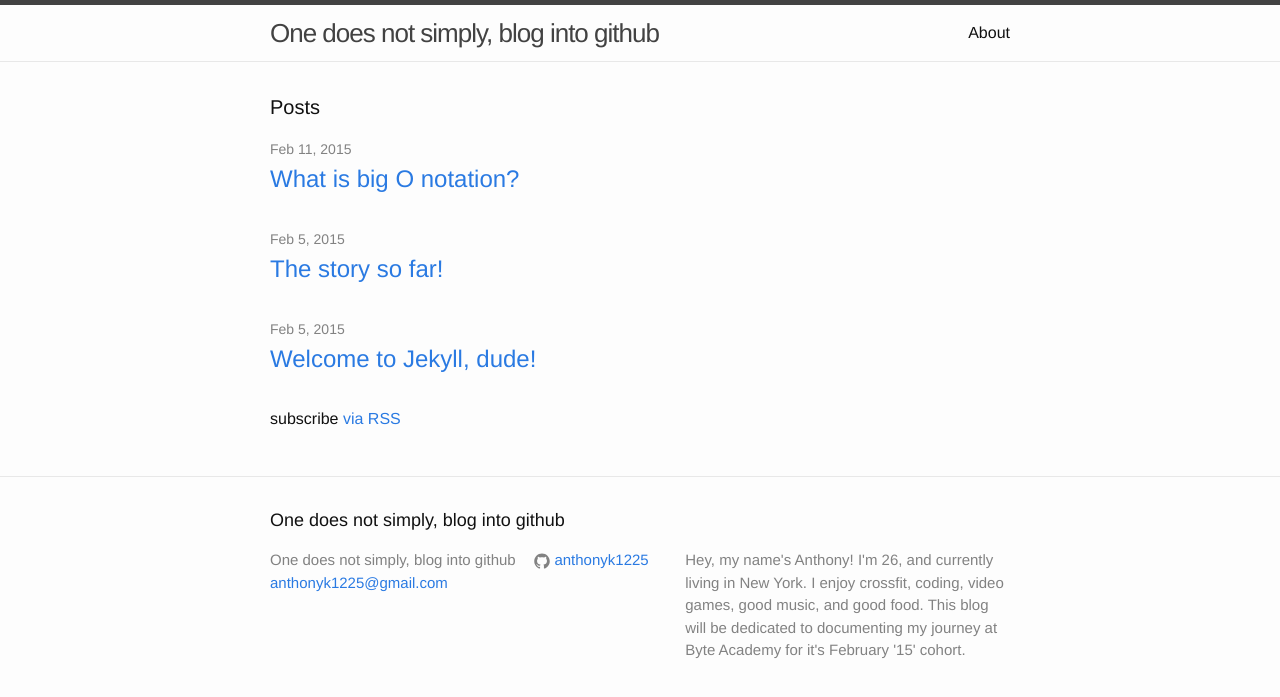
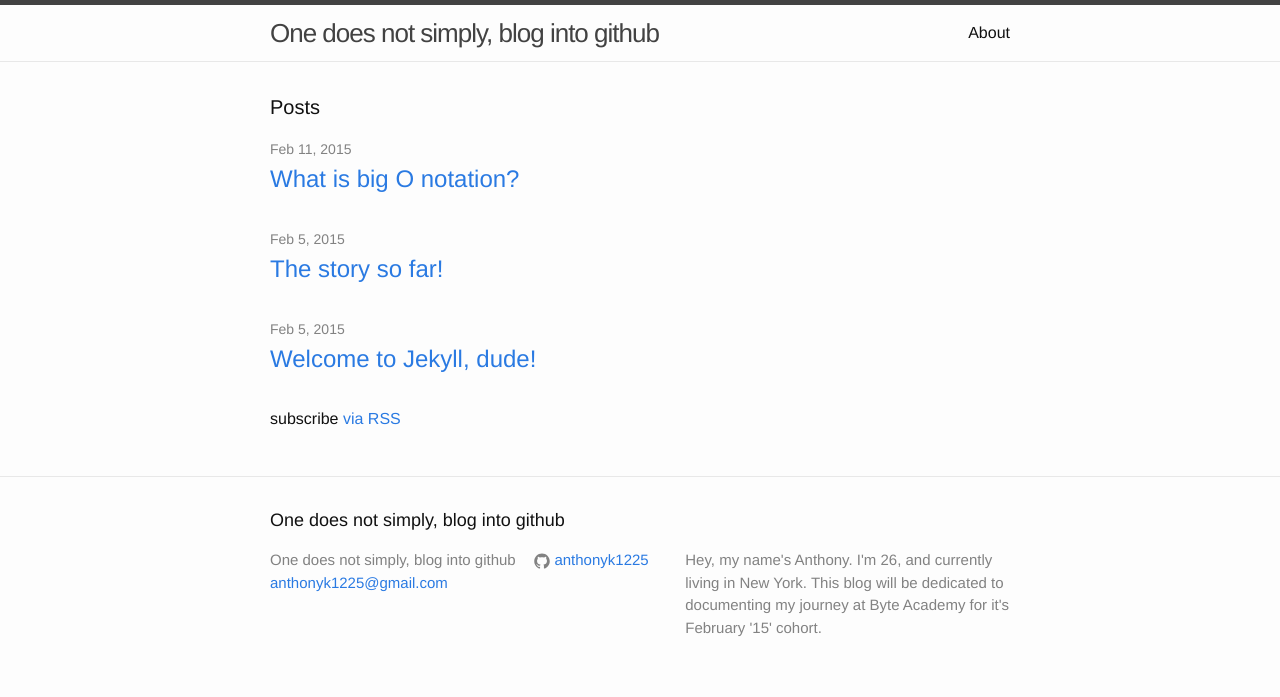
Before and after one commit to anthonyk1225/anthonyk1225.github.io, a Jekyll site: the page built from index.html, in a window 1280 px wide. Shown: the top 697 px of the page. Built offline with Jekyll 4.4.1, drawn with Linux system fonts in a browser that asks for light colours.

Commit message:
settings modified

```diff
--- a/_config.yml
+++ b/_config.yml
@@ -2,8 +2,7 @@
 title: One does not simply, blog into github
 email: anthonyk1225@gmail.com
 description: > # this means to ignore newlines until "baseurl:"
-  Hey, my name's Anthony! I'm 26, and currently living in New York. I enjoy crossfit,
-  coding, video games, good music, and good food. This blog will be dedicated to documenting
+  Hey, my name's Anthony. I'm 26, and currently living in New York. This blog will be dedicated to documenting
   my journey at Byte Academy for it's February '15' cohort.
 baseurl: "" # the subpath of your site, e.g. /blog/
 url: "http://yourdomain.com" # the base hostname & protocol for your site
```
